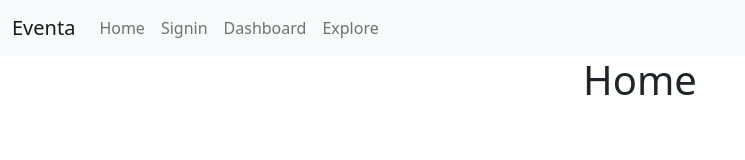
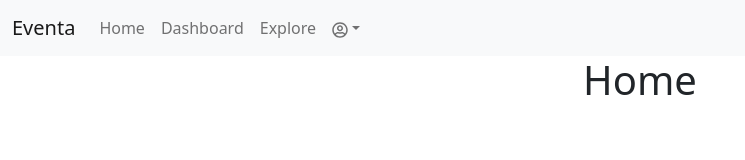
Before and after one commit to maxgertzen/eventa-app, a React (Create React App) app: page / in a window 1280 px wide. Shown: the top 160 px of the page, without its empty margins (0-745 px from the left). Built offline with nearby package versions, Linux system fonts and the light colour scheme.

Commit message:
navbar added profile logo

```diff
--- a/public/index.html
+++ b/public/index.html
@@ -1,14 +1,12 @@
 <!DOCTYPE html>
 <html lang="en">
+
 <head>
   <meta charset="utf-8" />
   <link rel="icon" href="%PUBLIC_URL%/favicon.ico" />
   <meta name="viewport" content="width=device-width, initial-scale=1" />
   <meta name="theme-color" content="#000000" />
-    <meta
-      name="description"
-      content="Web site created using create-react-app"
-    />
+  <meta name="description" content="Web site created using create-react-app" />
   <link rel="apple-touch-icon" href="%PUBLIC_URL%/logo192.png" />
   <!--
       manifest.json provides metadata used when your web app is installed on a
@@ -26,6 +24,7 @@
     -->
   <title>React App</title>
 </head>
+
 <body>
   <noscript>You need to enable JavaScript to run this app.</noscript>
   <div id="root"></div>
@@ -39,5 +38,10 @@
       To begin the development, run `npm start` or `yarn start`.
       To create a production bundle, use `npm run build` or `yarn build`.
     -->
+  <script src="https://cdn.jsdelivr.net/npm/bootstrap@5.0.2/dist/js/bootstrap.bundle.min.js"
+    integrity="sha384-MrcW6ZMFYlzcLA8Nl+NtUVF0sA7MsXsP1UyJoMp4YLEuNSfAP+JcXn/tWtIaxVXM"
+    crossorigin="anonymous"></script>
+
 </body>
+
 </html>
--- a/src/App.js
+++ b/src/App.js
@@ -1,6 +1,6 @@
 import Cookies from 'js-cookie'
 import { useState, useEffect } from 'react'
-import { Link, Switch, Route } from 'react-router-dom';
+import { Switch, Route } from 'react-router-dom';
 import './App.css';
 import HomePage from './pages/HomePage';
 import Navbar from './components/Navbar/Navbar';
@@ -33,12 +33,7 @@ function App() {
 
   return (
     <div className="App">
-      <Navbar>
-        <Link to='/' className="nav-link">Home</Link>
-        <Link to='/signin' className="nav-link">Signin</Link>
-        <Link to='/dashboard' className="nav-link">Dashboard</Link>
-        <Link to='/explore' className="nav-link">Explore</Link>
-      </Navbar>
+      <Navbar />
       <Switch>
         <AuthApi.Provider value={{ auth, setAuth }}>
           <Route exact path="/" component={HomePage} />
@@ -52,4 +47,5 @@ function App() {
   );
 }
 
+
 export default App;
--- a/src/components/Navbar/Navbar.js
+++ b/src/components/Navbar/Navbar.js
@@ -1,6 +1,8 @@
 import React from 'react';
-import { Link } from 'react-router-dom'
-const Navbar = ({ children }) => {
+import { Link } from 'react-router-dom';
+import { FaRegUserCircle } from 'react-icons/fa'
+
+const Navbar = () => {
     return (
         <nav className="navbar navbar-expand-lg navbar-light bg-light">
             <div className="container-fluid">
@@ -12,9 +14,19 @@ const Navbar = ({ children }) => {
                     <span className="navbar-toggler-icon"></span>
                 </button>
                 <div className="collapse navbar-collapse" id="navbarNavAltMarkup">
-                    <div className="navbar-nav">
-                        {children}
-                    </div>
+                    <ul className="navbar-nav">
+                        <li className="nav-item"><Link to='/' className="nav-link">Home</Link></li>
+                        <li className="nav-item"><Link to='/dashboard' className="nav-link">Dashboard</Link></li>
+                        <li className="nav-item"><Link to='/explore' className="nav-link">Explore</Link></li>
+                        <li className="nav-item dropdown">
+                            <a className="nav-link dropdown-toggle" href="#" id="navbarDropdownMenuLink" role="button" data-bs-toggle="dropdown" aria-expanded="false">
+                                <FaRegUserCircle /></a>
+                            <ul className="dropdown-menu" aria-labelledby="navbarDropdownMenuLink">
+                                <li><Link className="dropdown-item" to="/signin">Signin</Link></li>
+                                <li><Link className="dropdown-item" to="/register">Register</Link></li>
+                            </ul>
+                        </li>
+                    </ul>
                 </div>
             </div>
         </nav>
```
Lines whose indentation alone changed are shown as unchanged.
